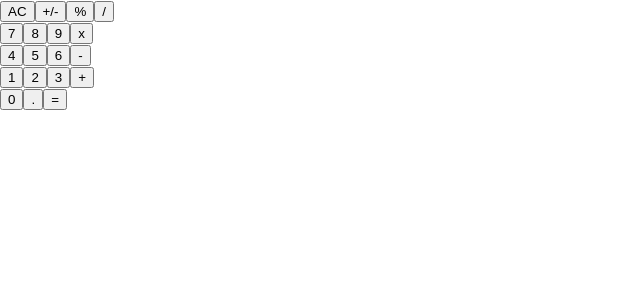
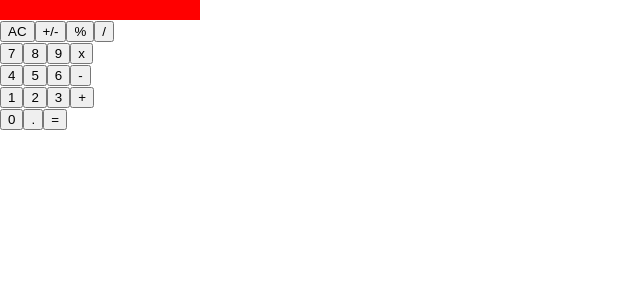
Before and after one commit to cliftondavies/Math-Magicians, a React (Create React App) app: page / in a window 1280 px wide. Shown: the top 300 px of the page, without its empty margins (0-640 px from the left). Built offline with nearby package versions, Linux system fonts and the light colour scheme.

Commit message:
Add minimal styling to display

```diff
--- a/src/components/Display.js
+++ b/src/components/Display.js
@@ -3,7 +3,7 @@ import PropTypes from 'prop-types';
 const Display = props => {
   const { result } = props;
   return (
-    <div>
+    <div style={{ height: '20px', background: 'red', width: '200px' }}>
       <span>
         {result}
       </span>
```
